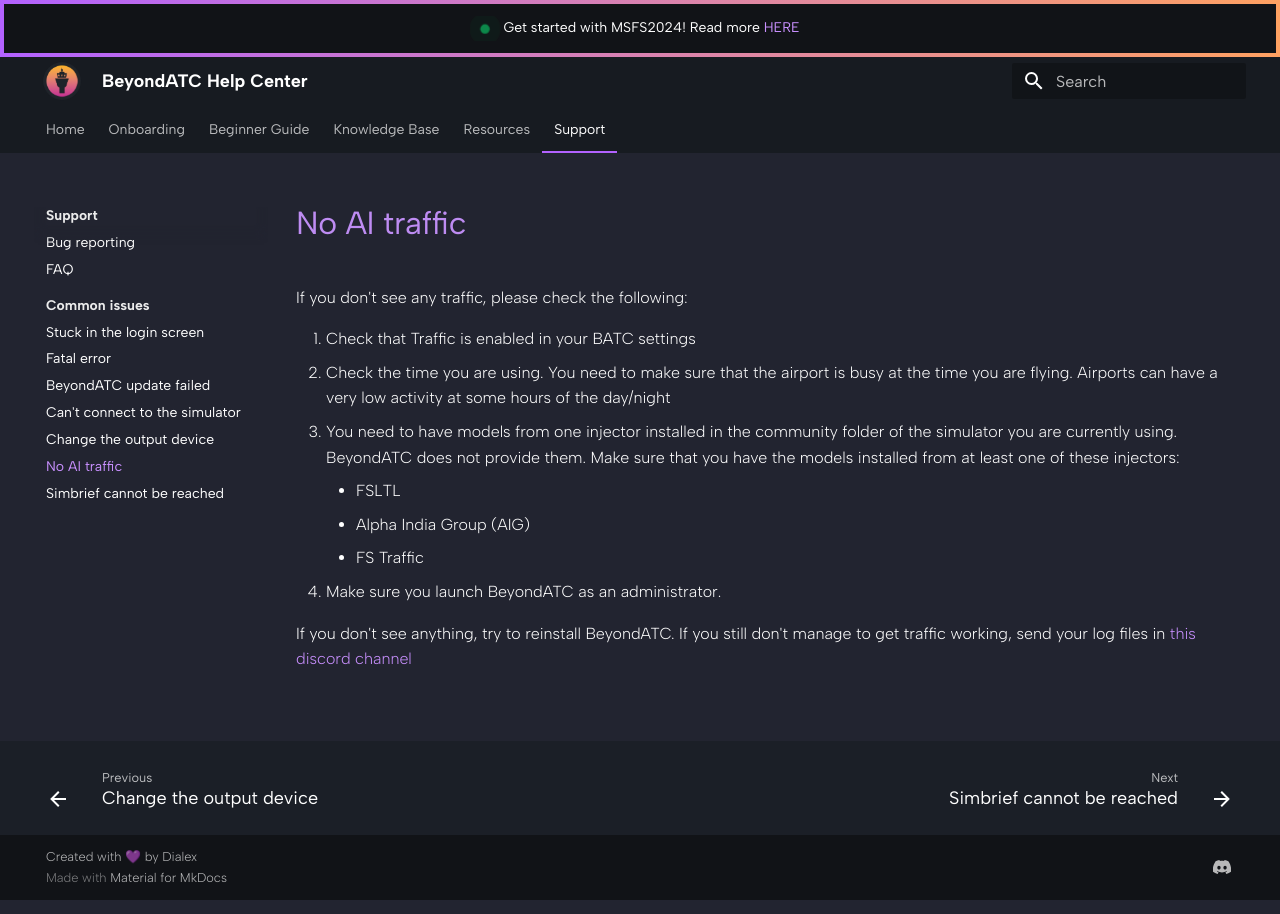
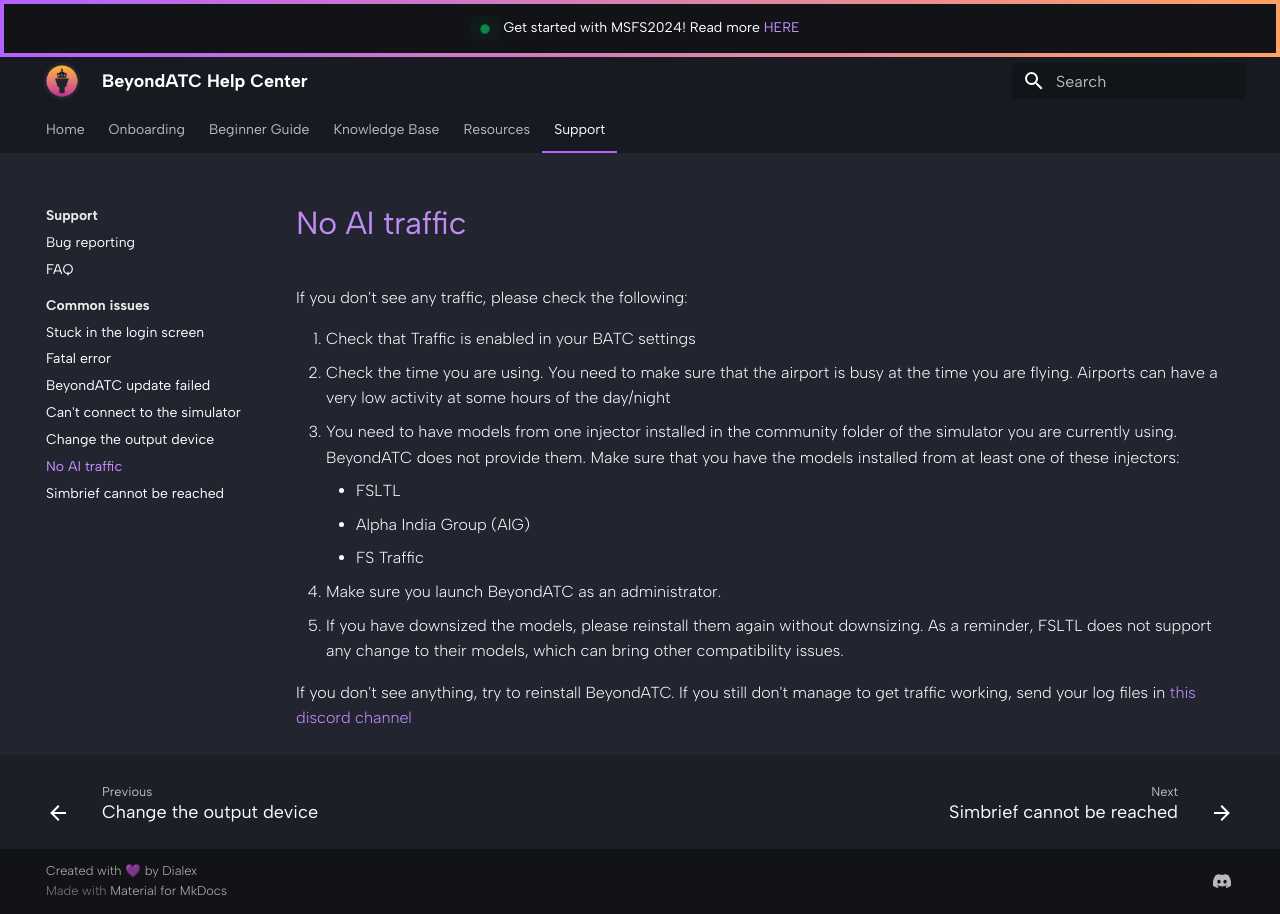
Before and after one commit to BeyondATC/BeyondATC_Wiki, an MkDocs documentation site: the page built from docs/support/common-issues/notraffic.md, in a window 1280 px wide. Built offline with MkDocs 1.6.1 and Material for MkDocs 9.7.7, drawn with Linux system fonts in a browser that asks for light colours.

Commit message:
information about downsizing models

```diff
--- a/docs/support/common-issues/notraffic.md
+++ b/docs/support/common-issues/notraffic.md
@@ -7,5 +7,6 @@ If you don't see any traffic, please check the following:
     - Alpha India Group (AIG)
     - FS Traffic
 4. Make sure you launch BeyondATC as an administrator.
+5. If you have downsized the models, please reinstall them again without downsizing. As a reminder, FSLTL does not support any change to their models, which can bring other compatibility issues.
 
 If you don't see anything, try to reinstall BeyondATC. If you still don't manage to get traffic working, send your log files in [this discord channel](https://discord.com/channels/1082413096045391915/1316515604475416606)
```
